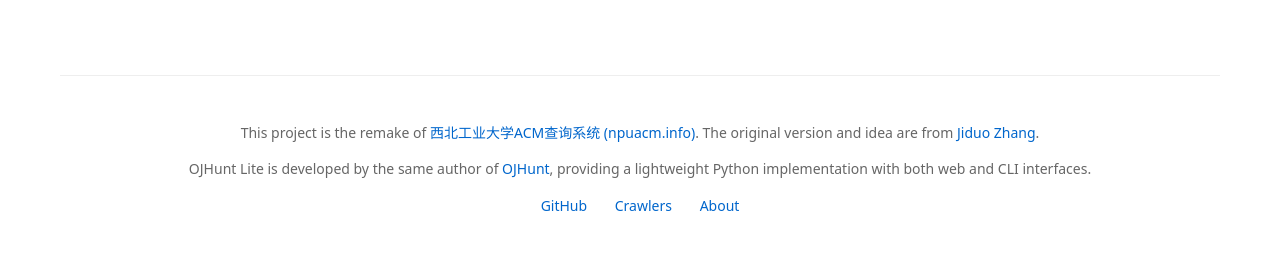
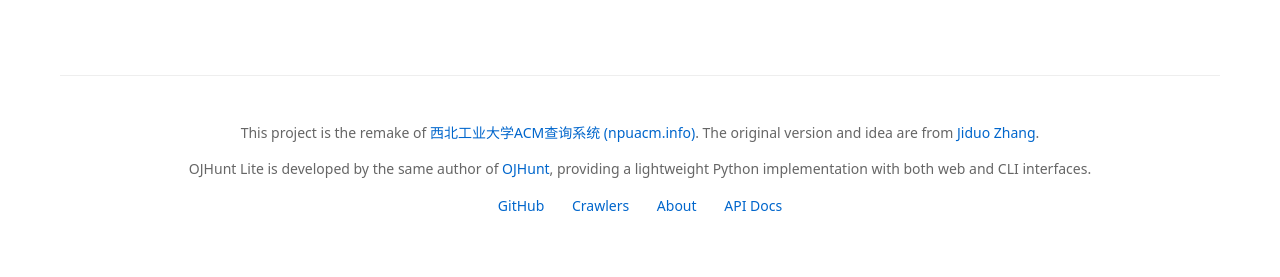
Before and after one commit to Liu233w/ojhunt-lite, a FastAPI app: page / in a window 1280 px wide. Shown: the part 523-800 px from the top of the page. Run offline with FastAPI, Linux system fonts and the light colour scheme.

Commit message:
Add API Docs link to footer
Co-Authored-By: Claude Sonnet 4.6 <noreply@anthropic.com>

```diff
--- a/web/templates/index.html
+++ b/web/templates/index.html
@@ -194,6 +194,7 @@
             <a href="https://github.com/Liu233w/ojhunt-lite" target="_blank" rel="noopener noreferrer">GitHub</a>
             <a href="/crawlers">Crawlers</a>
             <a href="/about">About</a>
+            <a href="/docs">API Docs</a>
         </div>
     </footer>
 </body>
```
